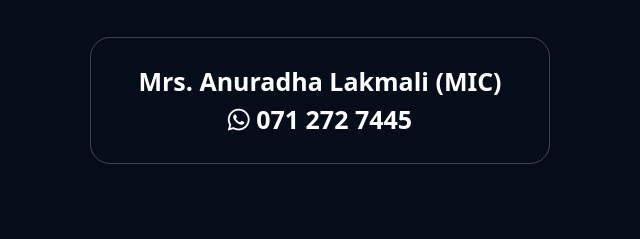
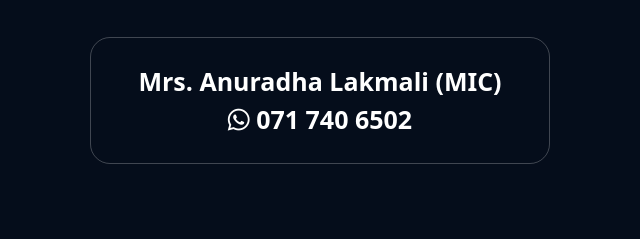
Before and after one commit to acf-sack/Splendour, a plain HTML site: page index.html in a window 1280 px wide. Shown: the part 1731-1970 px from the top of the page, 320-960 px from the left. Drawn offline with nearby package versions, Linux system fonts and the light colour scheme.

Commit message:
change contact no of MIC

```diff
--- a/index.html
+++ b/index.html
@@ -78,7 +78,7 @@
       </div>
       <div class="col-9 col-md-5 contact-card"data-aos="zoom-in" data-aos-once="true">
         <div class="Contact-name">Mrs. Anuradha Lakmali (MIC)</div>
-        <div class="Contact-number"><a href="https://wa.me/+94717406502" class="link-contact"><i class="fa-brands fa-whatsapp"></i> 071 272 7445</a> </div>
+        <div class="Contact-number"><a href="https://wa.me/+94717406502" class="link-contact"><i class="fa-brands fa-whatsapp"></i> 071 740 6502</a> </div>
       </div>
     </div>
     </div>
```
